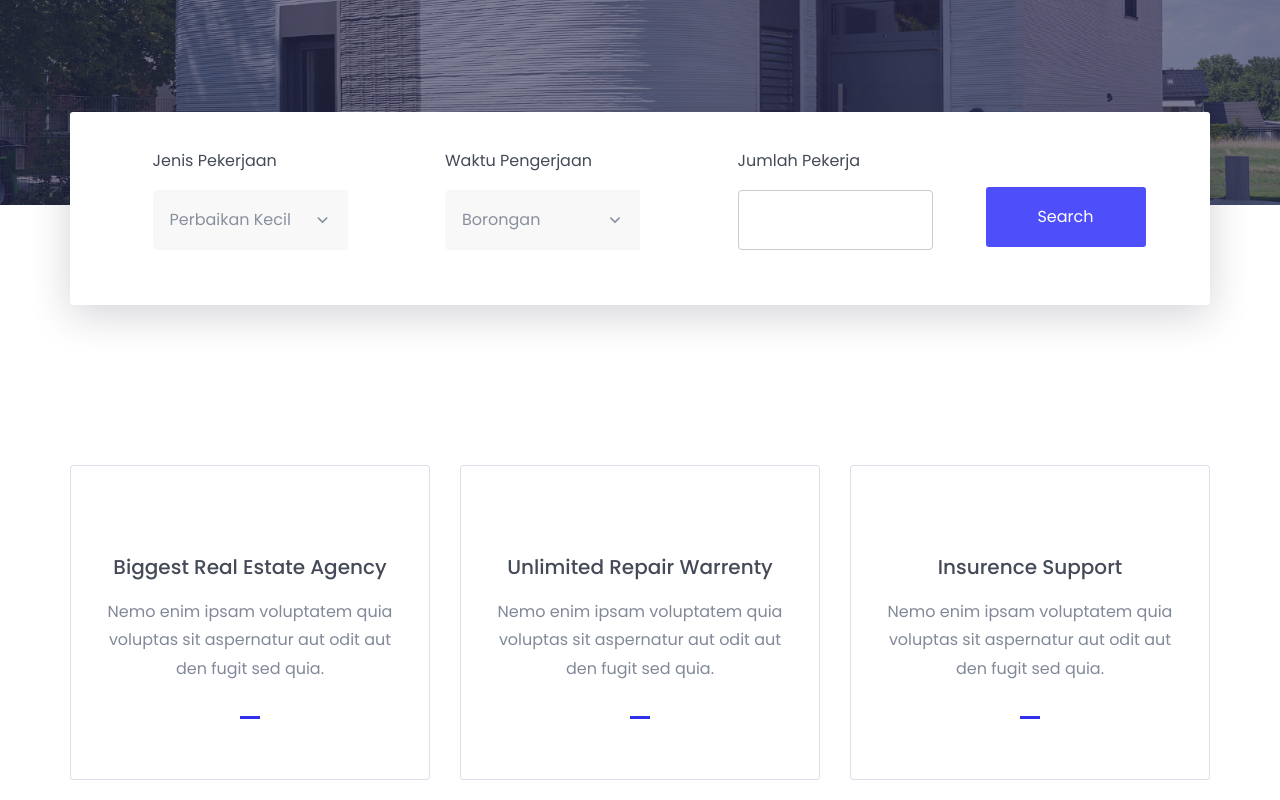
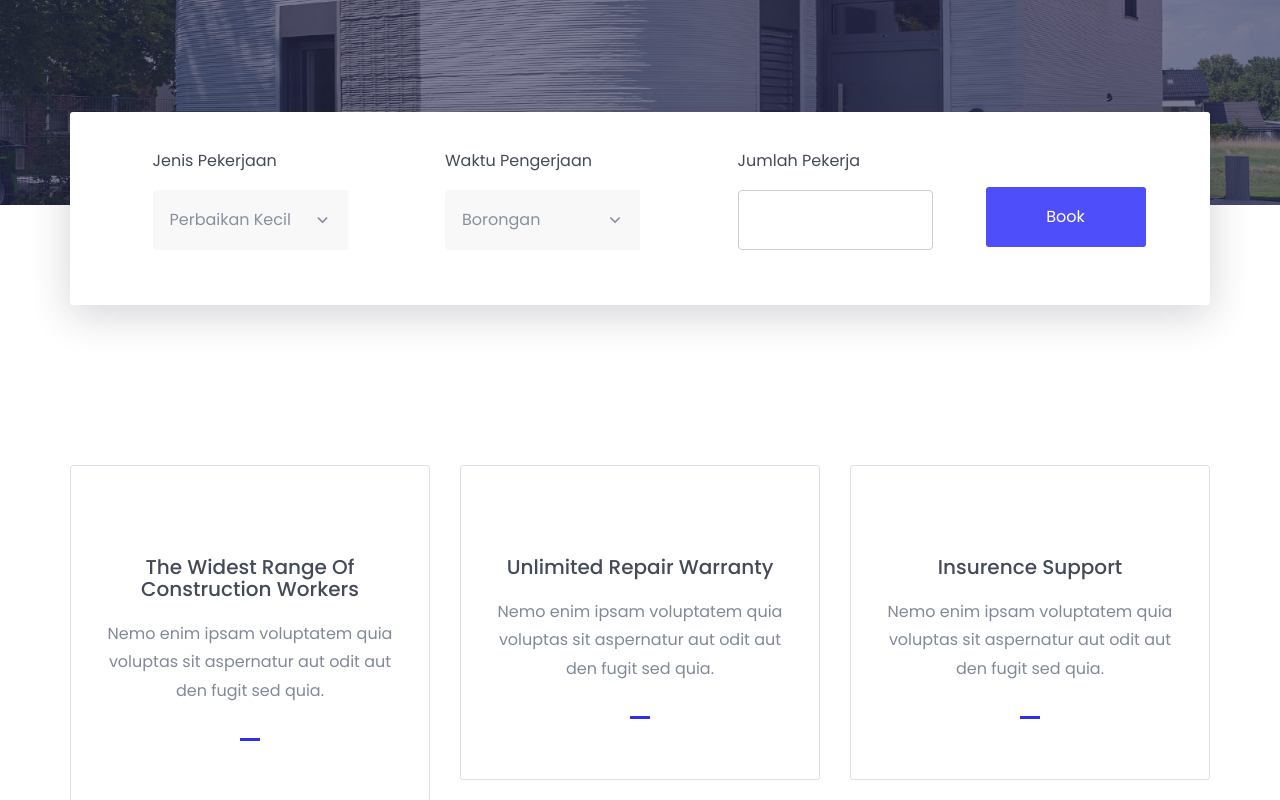
Before and after one commit to Cortez-V/HandyPro-Solution, a plain HTML site: page index.html in a window 1280 px wide. Shown: the part 649-1449 px from the top of the page. Drawn offline with nearby package versions, Linux system fonts and the light colour scheme.

Commit message:
Update index.html
Signed-off-by: Cortez-V <cortez.verdaffa@gmail.com>

```diff
--- a/index.html
+++ b/index.html
@@ -166,7 +166,7 @@
 								<div class="col-md-2 col-sm-12">
 									<div class="single-model-search ">
 										<button class="welcome-btn model-search-btn" onclick="window.location.href='#'">
-											search
+											Book
 										</button>
 									</div>
 								</div>
@@ -187,7 +187,7 @@
 						<div class="col-md-4 col-sm-6">
 							<div class="single-service-item">
 
-								<h2><a href="#">Biggest real estate agency</a></h2>
+								<h2><a href="#">the widest range of construction workers</a></h2>
 								<p>
 									Nemo enim ipsam voluptatem quia voluptas sit aspernatur aut odit aut den fugit sed quia.
 								</p>
@@ -196,7 +196,7 @@
 						<div class="col-md-4 col-sm-6">
 							<div class="single-service-item">
 
-								<h2><a href="#">unlimited repair warrenty</a></h2>
+								<h2><a href="#">unlimited repair warranty</a></h2>
 								<p>
 									Nemo enim ipsam voluptatem quia voluptas sit aspernatur aut odit aut den fugit sed quia.
 								</p>
```
